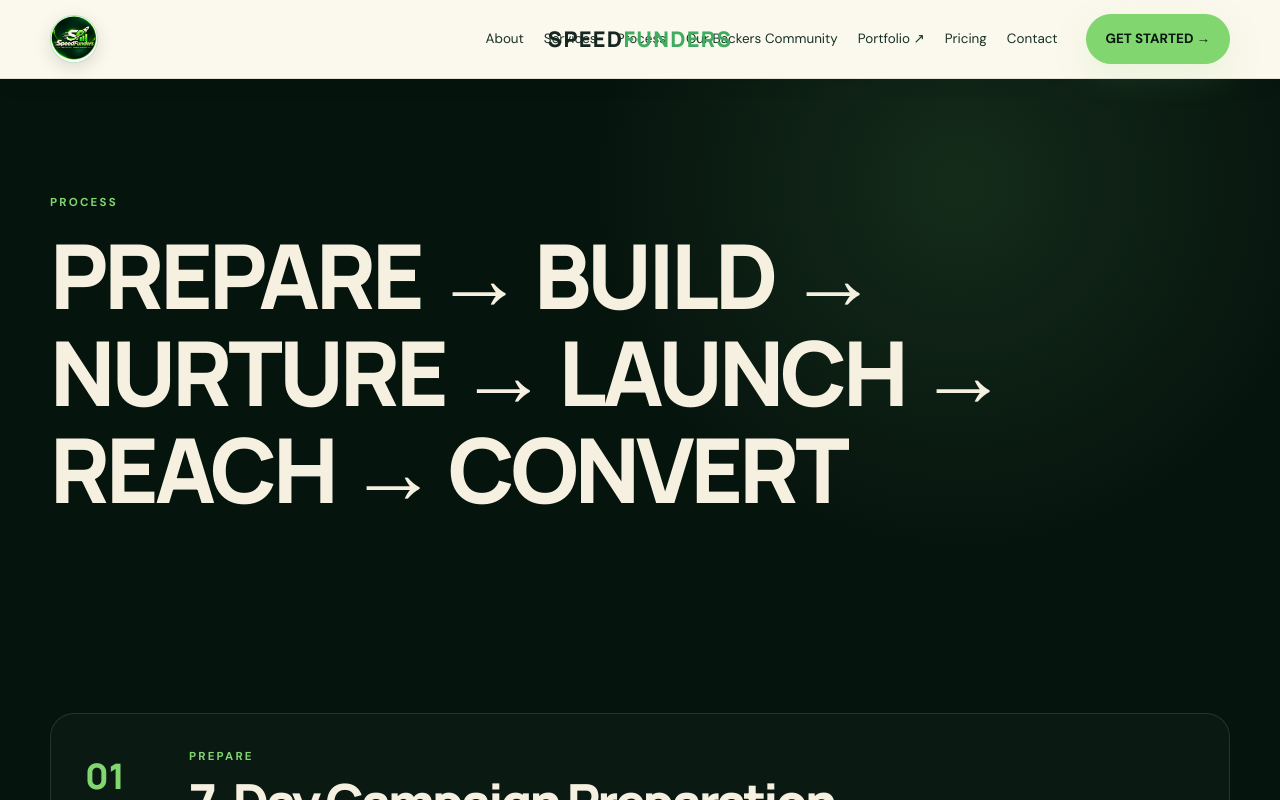
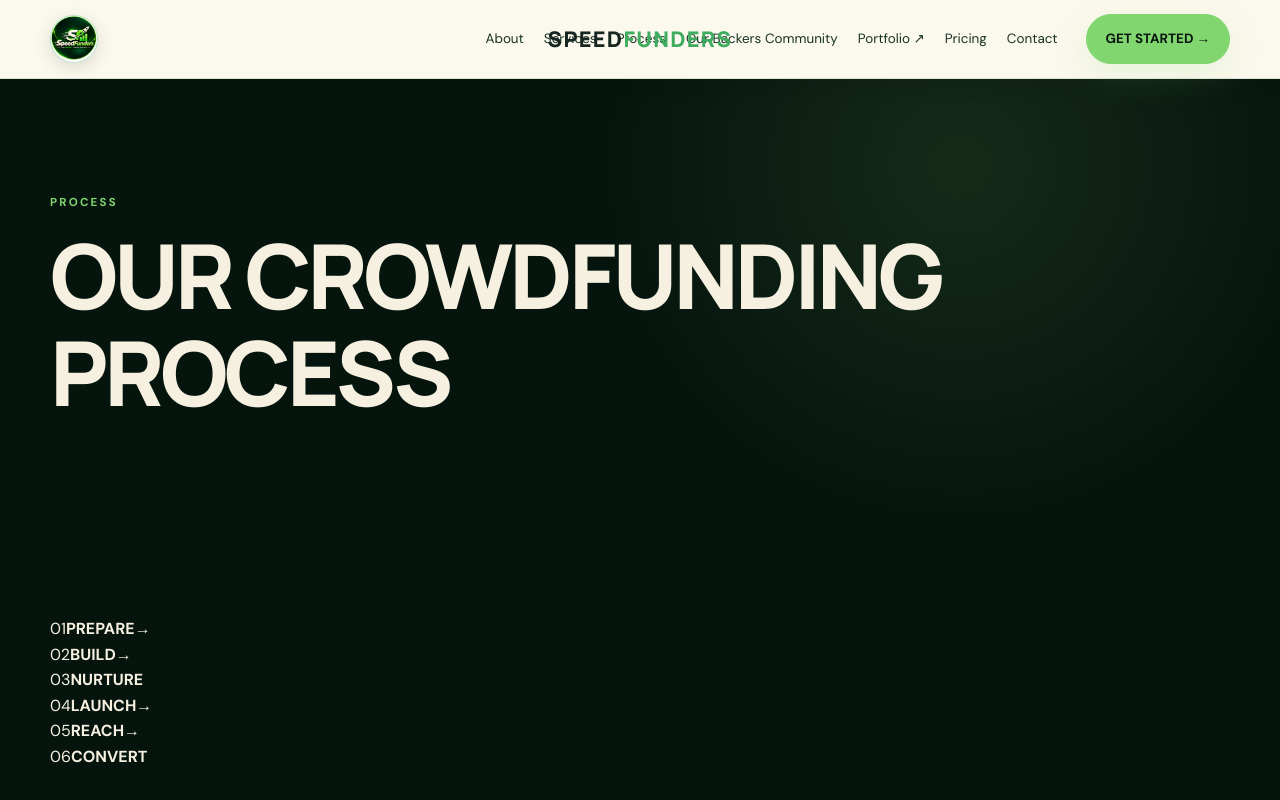
Before and after one commit to richnessofeyeno-hash/speedfunderwebsite, a Next.js app: page /process in a window 1280 px wide. Shown: the top 800 px of the page. Built offline with nearby package versions, Linux system fonts and the light colour scheme.

Commit message:
New process update

```diff
--- a/app/process/page.tsx
+++ b/app/process/page.tsx
@@ -10,9 +10,62 @@ const stages = [
 ];
 
 export default function Page(){
-  return <Shell eyebrow="Process" title="PREPARE → BUILD → NURTURE → LAUNCH → REACH → CONVERT">
-    <section className="section"><div className="container process-list">
-      {stages.map(([n,name,time,body]) => <article className="process-detail" key={n}><div className="process-number">{n}</div><div><div className="eyebrow">{name}</div><h2 className="display">{time}</h2><p>{body}</p></div></article>)}
-    </div></section>
-  </Shell>
+  return (
+    <Shell eyebrow="Process" title="OUR CROWDFUNDING PROCESS">
+      <section className="section process-headline-section">
+        <div className="container">
+          <div className="process-headline-grid">
+            <div className="process-headline-card">
+              <span>01</span>
+              <strong>PREPARE</strong>
+              <b>→</b>
+            </div>
+
+            <div className="process-headline-card">
+              <span>02</span>
+              <strong>BUILD</strong>
+              <b>→</b>
+            </div>
+
+            <div className="process-headline-card">
+              <span>03</span>
+              <strong>NURTURE</strong>
+            </div>
+
+            <div className="process-headline-card">
+              <span>04</span>
+              <strong>LAUNCH</strong>
+              <b>→</b>
+            </div>
+
+            <div className="process-headline-card">
+              <span>05</span>
+              <strong>REACH</strong>
+              <b>→</b>
+            </div>
+
+            <div className="process-headline-card">
+              <span>06</span>
+              <strong>CONVERT</strong>
+            </div>
+          </div>
+        </div>
+      </section>
+
+      <section className="section">
+        <div className="container process-list">
+          {stages.map(([n,name,time,body]) => (
+            <article className="process-detail" key={n}>
+              <div className="process-number">{n}</div>
+              <div>
+                <div className="eyebrow">{name}</div>
+                <h2 className="display">{time}</h2>
+                <p>{body}</p>
+              </div>
+            </article>
+          ))}
+        </div>
+      </section>
+    </Shell>
+  )
 }
```
